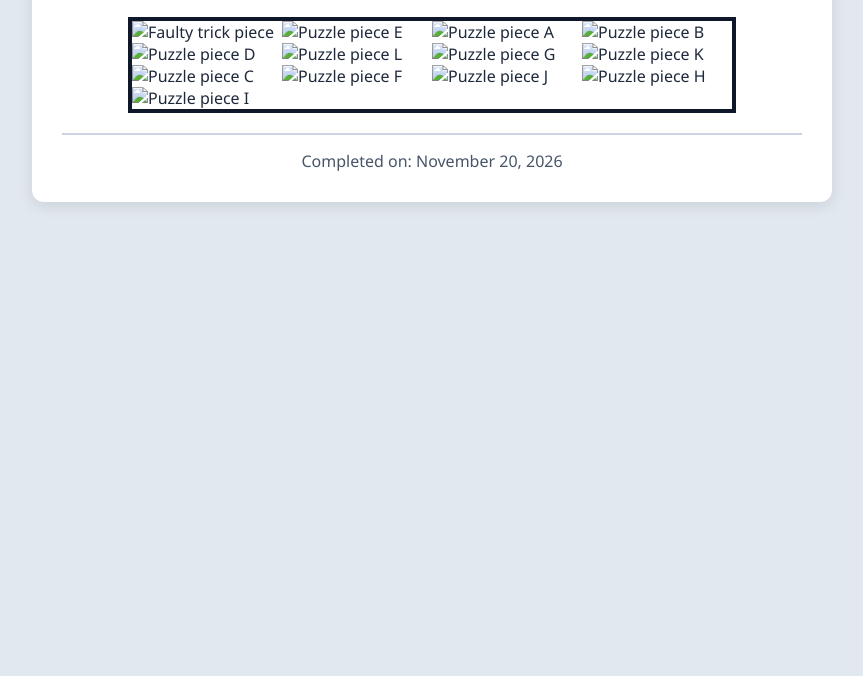
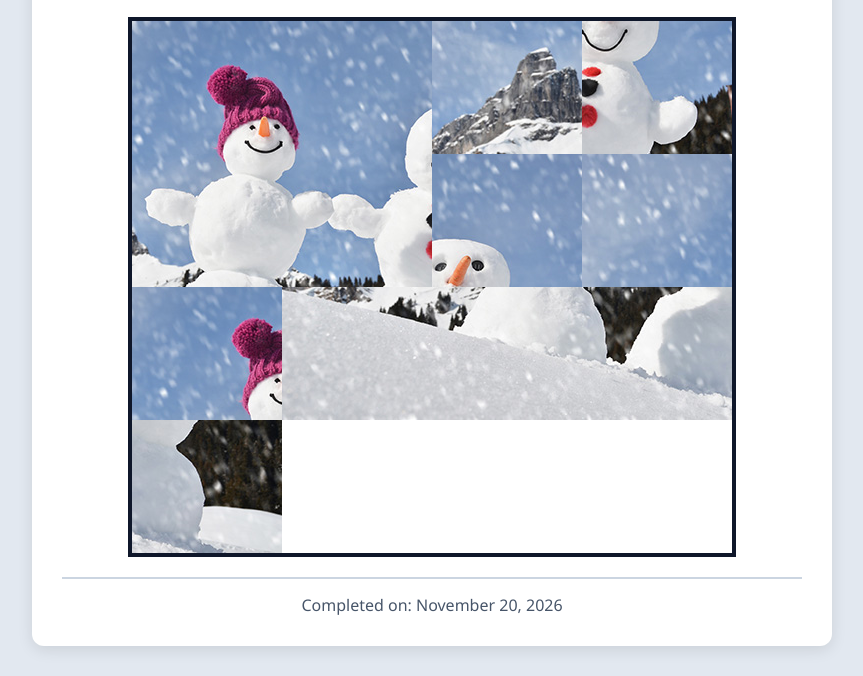
Before and after one commit to akorleski-hue/Puzzle.Assignment.Andrew, a plain HTML site: page index.html in a window 1280 px wide. Shown: the part 145-821 px from the top of the page, without its empty margins (208-1071 px from the left). Before the commit the page ends 800 px from the top, so only its background shows below. Drawn offline with Linux system fonts and the light colour scheme.

Commit message:
Update index.html

```diff
--- a/index.html
+++ b/index.html
@@ -64,7 +64,7 @@
       display: flex;
       flex-wrap: wrap;
       box-sizing: content-box;
-      width: 600px; /* 4 columns x 150px each */
+      width: 600px;
       border: 4px solid #0f172a;
     }
 
@@ -80,21 +80,18 @@
     }
 
     /* SOLVED FLEX ORDER */
-    /* A, B, and C fill spots 2, 3, and 8 (check these 3 once visible) */
     .piece-A { order: 2; }
     .piece-B { order: 3; }
     .piece-C { order: 8; }
-
-    /* Verified from your thumbnails: */
-    .piece-D { order: 4; }  /* Top-right: purple hat with nose & smile */
-    .piece-E { order: 1; }  /* Top-left: blue sky only */
-    .piece-F { order: 9; }  /* Bottom-left: sloping snow */
-    .piece-G { order: 6; }  /* Middle-left-center: left snowman smile & buttons */
-    .piece-H { order: 11; } /* Bottom-center-right: gap between bases */
-    .piece-I { order: 12; } /* Bottom-right: dark trees & snowman base */
-    .piece-J { order: 10; } /* Bottom-center-left: sloping snow & left base */
-    .piece-K { order: 7; }  /* Middle-center-right: snowmen arms touching */
-    .piece-L { order: 5; }  /* Middle-left: snowy mountain peak */
+    .piece-D { order: 4; }
+    .piece-E { order: 1; }
+    .piece-F { order: 9; }
+    .piece-G { order: 6; }
+    .piece-H { order: 11; }
+    .piece-I { order: 12; }
+    .piece-J { order: 10; }
+    .piece-K { order: 7; }
+    .piece-L { order: 5; }
   </style>
 </head>
 <body>
@@ -107,19 +104,19 @@
 
     <main class="puzzle-section">
       <div class="flex-puzzle">
-        <img src="images/puzzle2_A.jpg" alt="Puzzle piece A" class="piece-A">
-        <img src="images/puzzle2_B.jpg" alt="Puzzle piece B" class="piece-B">
-        <img src="images/puzzle2_C.jpg" alt="Puzzle piece C" class="piece-C">
-        <img src="images/puzzle2_D.jpg" alt="Puzzle piece D" class="piece-D">
-        <img src="images/puzzle2_E.jpg" alt="Puzzle piece E" class="piece-E">
-        <img src="images/puzzle2_F.jpg" alt="Puzzle piece F" class="piece-F">
-        <img src="images/puzzle2_G.jpg" alt="Puzzle piece G" class="piece-G">
-        <img src="images/puzzle2_H.jpg" alt="Puzzle piece H" class="piece-H">
-        <img src="images/puzzle2_I.jpg" alt="Puzzle piece I" class="piece-I">
-        <img src="images/puzzle2_J.jpg" alt="Puzzle piece J" class="piece-J">
-        <img src="images/puzzle2_K.jpg" alt="Puzzle piece K" class="piece-K">
-        <img src="images/puzzle2_L.jpg" alt="Puzzle piece L" class="piece-L">
-        <img src="images/puzzle2_M.jpg" alt="Faulty trick piece" class="hidden-piece">
+        <img src="puzzle2_A.jpg" alt="Puzzle piece A" class="piece-A">
+        <img src="puzzle2_B.jpg" alt="Puzzle piece B" class="piece-B">
+        <img src="puzzle2_C.jpg" alt="Puzzle piece C" class="piece-C">
+        <img src="puzzle2_D.jpg" alt="Puzzle piece D" class="piece-D">
+        <img src="puzzle2_E.jpg" alt="Puzzle piece E" class="piece-E">
+        <img src="puzzle2_F.jpg" alt="Puzzle piece F" class="piece-F">
+        <img src="puzzle2_G.jpg" alt="Puzzle piece G" class="piece-G">
+        <img src="puzzle2_H.jpg" alt="Puzzle piece H" class="piece-H">
+        <img src="puzzle2_I.jpg" alt="Puzzle piece I" class="piece-I">
+        <img src="puzzle2_J.jpg" alt="Puzzle piece J" class="piece-J">
+        <img src="puzzle2_K.jpg" alt="Puzzle piece K" class="piece-K">
+        <img src="puzzle2_L.jpg" alt="Puzzle piece L" class="piece-L">
+        <img src="puzzle2_M.jpg" alt="Faulty trick piece" class="hidden-piece">
       </div>
     </main>
 
```
